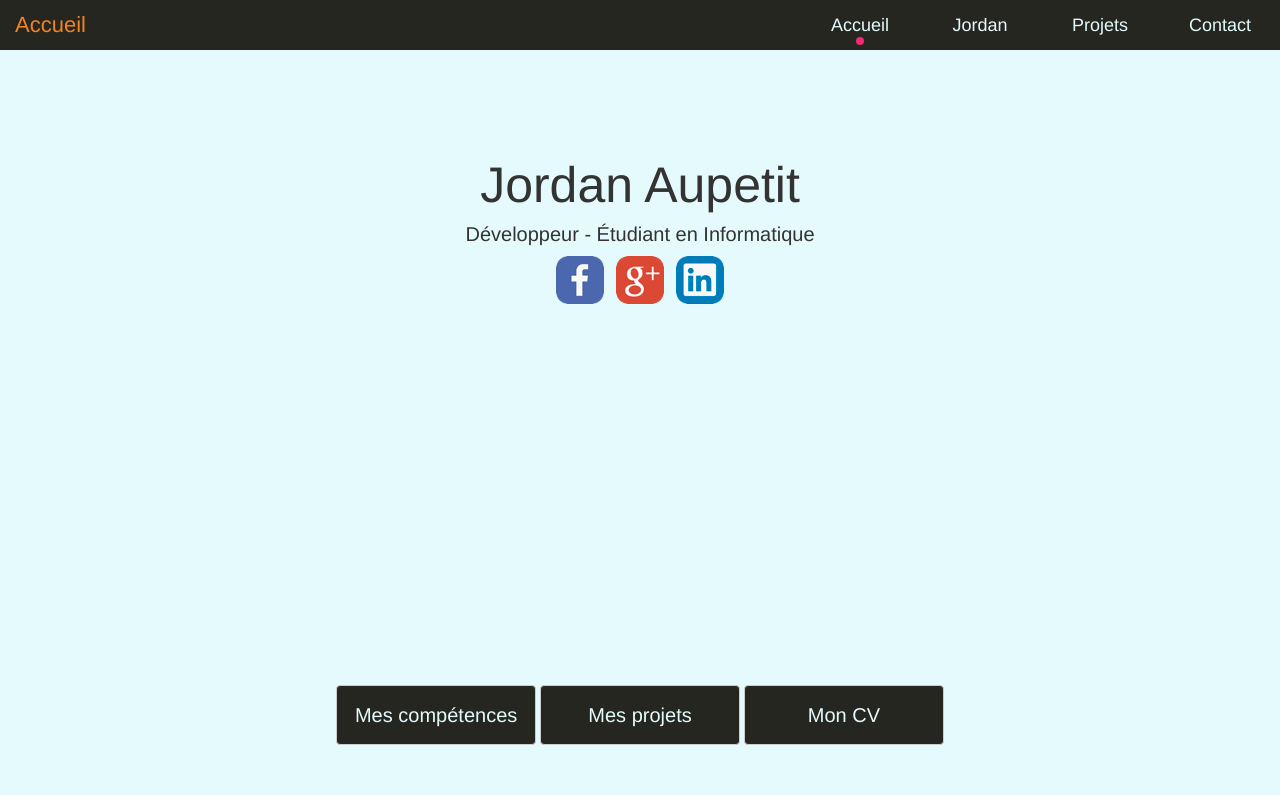
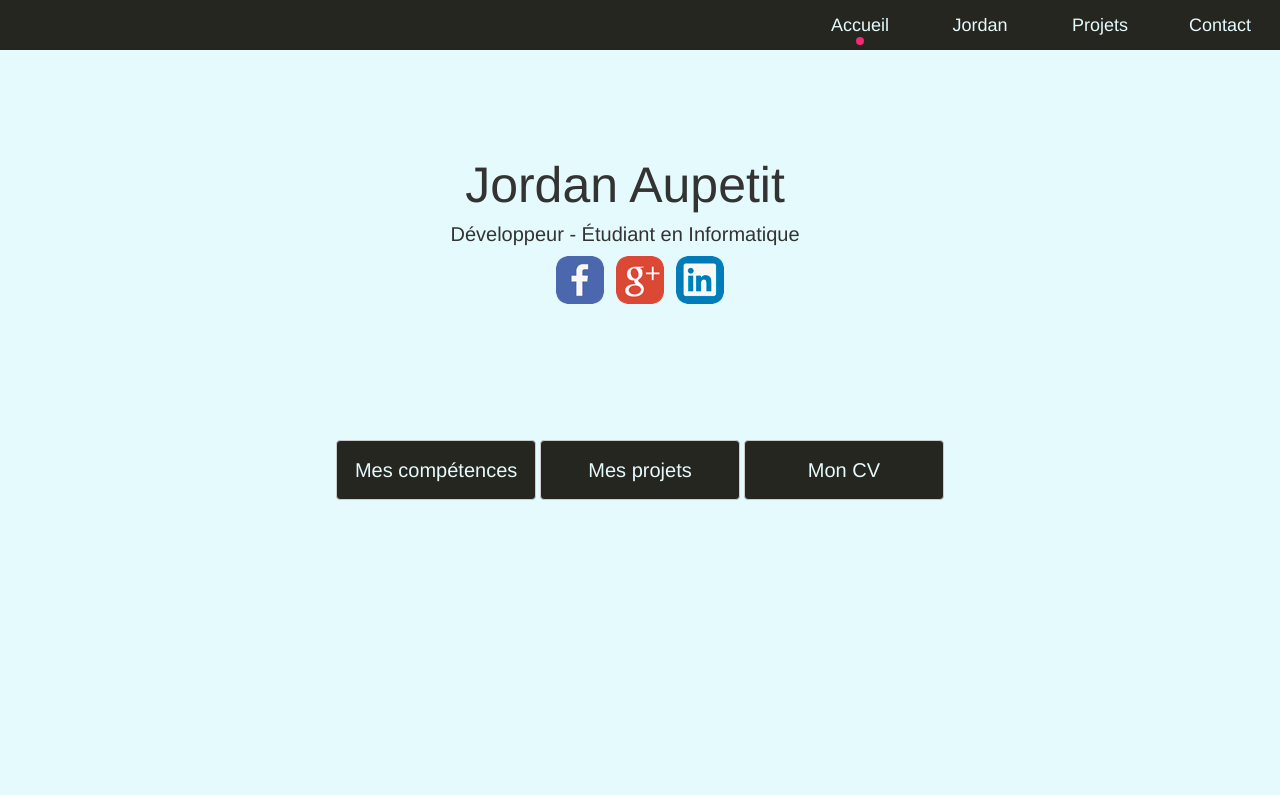
Before and after one commit to JordanAupetit/MonSite, a CodeIgniter app: page / in a window 1280 px wide. Run offline with CodeIgniter, Linux system fonts and the light colour scheme.

Commit message:
La fenetre peut etre redimensionne

```diff
--- a/application/controllers/frontend.php
+++ b/application/controllers/frontend.php
@@ -4,7 +4,7 @@ class Frontend extends CI_Controller {
 
 	public function index()
 	{
-		$data = array('titre' => 'Accueil');
+		$data = array('titre' => ''); // Vide
 		//$this->parser->parse('accueil', $data);
 		//$this->load->view('navbar');
 		$this->load->view("templates/header", $data);
--- a/application/views/page_container.php
+++ b/application/views/page_container.php
@@ -9,7 +9,7 @@
             <?php $this->load->view("pages/jordan"); ?>
         </div>
 
-        <div class="page-horizontal-slider">
+        <div class="page-horizontal-slider" style="overflow:auto;">
             <?php $this->load->view("pages/projets"); ?>
         </div>
 
--- a/application/views/pages/accueil.php
+++ b/application/views/pages/accueil.php
@@ -1,3 +1,5 @@
+<div style="width:500px; height:500px; position:absolute; margin:auto; left:0; right:0;">
+    <div class="row">
         <div style="background:; width:100%; text-align:center; font-size:50px; position: absolute; top:100px;">Jordan Aupetit</div>
         <div style="background:; width:100%; text-align:center; font-size:20px; position: absolute; top:170px;">Développeur - Étudiant en Informatique</div>
 
@@ -13,8 +15,12 @@
             </a>
         </div>
 
-<div style="text-align:center; width:900px; position: absolute; bottom: 50px; left: 50%; margin-left: -450px;">
-    <button class="btn btn-accueil btn-default">Mes compétences</button>
-    <button class="btn btn-accueil btn-default">Mes projets</button>
+        <div class="hidden-xs hidden-sm" style="text-align:center; width:900px; position: absolute; bottom: 50px; left: 50%; margin-left: -450px;">
+            <button class="btn btn-accueil btn-default btn-page-jordan">Mes compétences</button>
+            <button class="btn btn-accueil btn-default btn-page-projets">Mes projets</button>
+            <a href="<?php echo base_url()."assets/pdf/CV_Jordan_Aupetit_Version_2014.pdf";?>">
                 <button class="btn btn-accueil btn-default">Mon CV</button>
+            </a>
         </div>
+    </div>
+</div>
--- a/application/views/pages/projets.php
+++ b/application/views/pages/projets.php
@@ -1 +1,21 @@
-<h1>Page PROJETS</h1>
+<div class="container">
+	<div class="row">
+
+		<div class="col-md-4">
+			<div class="item-projet">1</div>
+		</div>
+
+		<div class="col-md-4">
+			<div class="item-projet">2</div>
+		</div>
+
+		<div class="col-md-4">
+			<div class="item-projet">1</div>
+		</div>
+
+		<div class="col-md-4">
+			<div class="item-projet">2</div>
+		</div>
+
+	</div>
+</div>
--- a/assets/css/script.css
+++ b/assets/css/script.css
@@ -30,7 +30,7 @@
 }
 
 .slider-container {
-    overflow: hidden;
+    overflow-x: hidden;
 }
 
 body {
@@ -101,11 +101,24 @@ body {
     color: #F22973;
 }
 
+.btn-accueil:focus {
+    background: #262621;
+    color: #E5FAFC;
+}
+
 /* .header-container {
     background:white;
     height: 60px;
     position: fixed;
 } */
+
+.item-projet {
+    height:200px;
+    /* width:300px;
+    margin:10px; */
+    background:#262621;
+    cursor:pointer;
+}
 
 
 /* === ALL === */
--- a/assets/js/script.js
+++ b/assets/js/script.js
@@ -45,31 +45,84 @@ $(function() {
     var window_width = $(window).width();
     var window_height = $(window).height();
     var current_page = 0;
+    var jordan_page = 1; // a MODIFIER si besoin
+    var projets_page = 2; // a MODIFIER si besoin
 
+    //alert("Width : " + $(window).width() + " Height : " + $(".navbar").height());
 
+    $( document ).ready(function() {
+        //alert("Width : " + $(window).width() + " Height : " + $(".navbar").height());
+        window_width = $(window).width();
+        window_height = $(window).height();
+        initPageSlider();
+        initRoundSlider();
+    });
 
     // ===============
     // ATTENTION <<< Il faudra modifier ça lorsque la page de départ de sera pas l'accueil
     // ===============
 
-    $(".round-active").css({
-                            left : $(".navbar-items:eq(" + current_page + ")").offset().left + ($(".navbar-items:eq(0)").width() / 2)
-                        });
+    var initPageSlider = function(){
+        $(".page-horizontal-slider").css({
+                                        width : window_width,
+                                        height : (window_height - 55)
+                                    });
+    };
 
+    var initRoundSlider = function(){
+        $(".round-active").css({
+                                left : $(".navbar-items:eq(" + current_page + ")").offset().left + ($(".navbar-items:eq(0)").width() / 2)
+                            });
+    };
 
-	$(".page-horizontal-slider").css({
-								    width : window_width,
-								    height : (window_height - 55)
-								});
+    initPageSlider();
+    initRoundSlider();
+
 
     $(".navbar-items").click(function(){
         var page_click = $(".navbar-items").index($(this));
-        current_page = page_click;
+        movePage(page_click, false);
+        /*current_page = page_click;
 
         $(".pages-slider").stop().animate({left: -(page_click * window_width)}, duration_animation, function(){});
 
         var new_left_round = $(".navbar-items:eq(" + current_page + ")").offset().left + ($(".navbar-items:eq(0)").width() / 2);
-        $(".round-active").stop().animate({left: new_left_round}, duration_animation, function(){});
+        $(".round-active").stop().animate({left: new_left_round}, duration_animation, function(){}); */
+    });
+
+    $(".btn-page-jordan").click(function(){
+        movePage(jordan_page, false);
+    });
+
+    $(".btn-page-projets").click(function(){
+        movePage(projets_page, false);
+    });
+
+    function movePage(pageClick, instant){
+        current_page = pageClick;
+        var new_left_round = $(".navbar-items:eq(" + current_page + ")").offset().left + ($(".navbar-items:eq(0)").width() / 2);
+
+        if (instant) {
+            $(".pages-slider").css({left: -(pageClick * window_width)});
+            $(".round-active").css({left: new_left_round});
+        } else {
+            $(".pages-slider").stop().animate({left: -(pageClick * window_width)}, duration_animation, function(){});
+            $(".round-active").stop().animate({left: new_left_round}, duration_animation, function(){});
+        }
+    }
+
+    var container = $('#container-masonry');
+    container.masonry({
+      columnWidth: 320,
+      itemSelector: '.item-projet'
+    });
+
+    $( window ).resize(function() {
+        window_width = $(window).width();
+        window_height = $(window).height();
+        initPageSlider();
+        initRoundSlider();
+        movePage(current_page, true);
     });
 
 });
```
Also changed, not shown: 1 other file. Lines whose indentation alone changed are shown as unchanged.
